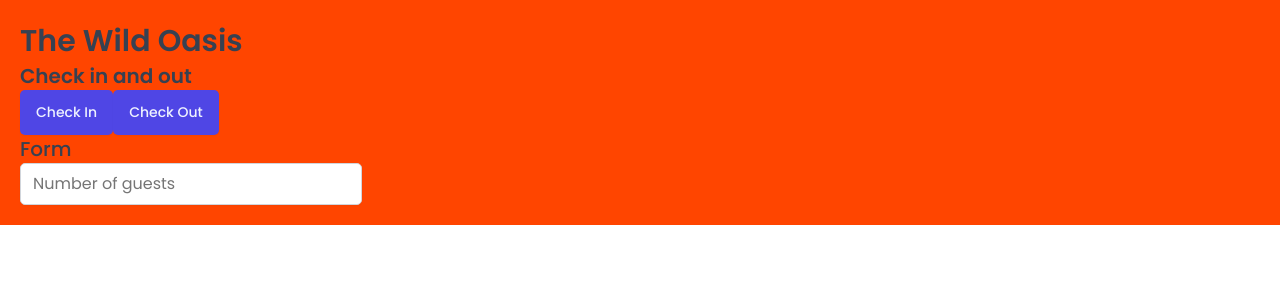
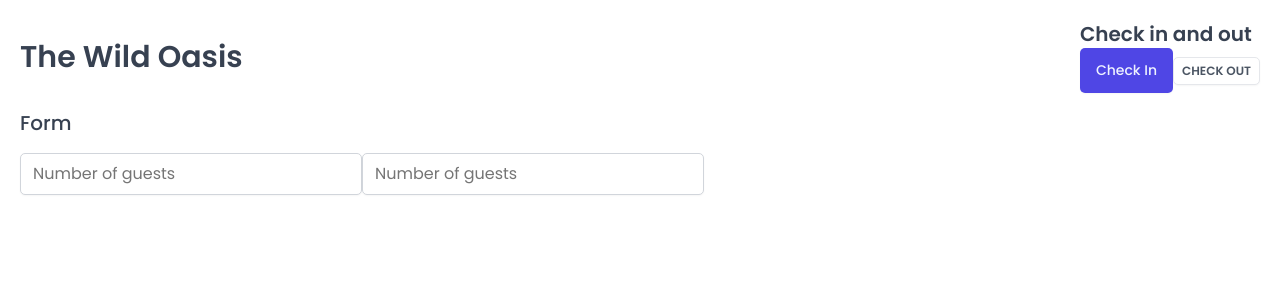
Before and after one commit to NicolasSokolowski/the-wild-oasis, a React (Vite) app: page / in a window 1280 px wide. Shown: the top 300 px of the page. Built offline with nearby package versions, Linux system fonts and the light colour scheme; a web font is replaced by a local one.

Commit message:
learning: building more reusable styled components

```diff
--- a/src/App.jsx
+++ b/src/App.jsx
@@ -3,10 +3,10 @@
 import Button from "./ui/Button";
 import Input from "./ui/Input";
 import Heading from "./ui/Heading";
+import Row from "./ui/Row";
 
 
 const StyledApp = styled.div`
-  background-color: orangered;
   padding: 20px;
 `;
 
@@ -15,13 +15,35 @@
     <>
       <GlobalStyles />
       <StyledApp>
+        <Row>
+
+          <Row type="horizontal">
             <Heading as="h1">The Wild Oasis</Heading>
+            <div>
               <Heading as="h2">Check in and out</Heading>
-      <Button onClick={() => alert("Check in")}>Check In</Button>
-      <Button onClick={() => alert("Check out")}>Check Out</Button>
+              <Button
+                onClick={() => alert("Check in")}
+              >
+                Check In
+              </Button>
+              <Button
+                variation="secondary"
+                size="small"
+                onClick={() => alert("Check out")}
+              >
+                Check Out
+              </Button>
+            </div>
+          </Row>
 
+          <Row>
             <Heading as="h3">Form</Heading>
+            <form>
               <Input type="number" placeholder="Number of guests"></Input>
+              <Input type="number" placeholder="Number of guests"></Input>
+            </form>
+          </Row>
+        </Row>
       </StyledApp>
     </>
   )
--- a/src/ui/Button.jsx
+++ b/src/ui/Button.jsx
@@ -49,18 +49,17 @@
 };
 
 const Button = styled.button`
-  font-size: 1.4rem;
-  padding: 1.2rem 1.6rem;
-  font-weight: 500;
   border: none;
   border-radius: var(--border-radius-sm);
-  background-color: var(--color-brand-600);
-  color: var(--color-brand-50);
   box-shadow: var(--shadow-sm);
-  cursor: pointer;
-  &:hover {
-    background-color: var(--color-brand-700);
-  }
+
+  ${props => sizes[props.size]}
+  ${props => variations[props.variation]}
 `;
 
+Button.defaultProps = {
+  variation: "primary",
+  size: "medium"
+}
+
 export default Button;
--- /dev/null
+++ b/src/ui/Row.jsx
@@ -0,0 +1,28 @@
+import styled, { css } from "styled-components";
+
+const Row = styled.div`
+  display: flex;
+
+  ${props =>
+    props.type === "horizontal" &&
+    css`
+      justify-content: space-between;
+      align-items: center;
+    `
+  }
+
+  ${props =>
+    props.type === "vertical" &&
+    css`
+      flex-direction: column;
+      gap: 1.6rem;
+    `
+  }
+
+`;
+
+Row.defaultProps = {
+  type: "vertical"
+}
+
+export default Row;
```
Lines whose indentation alone changed are shown as unchanged.
